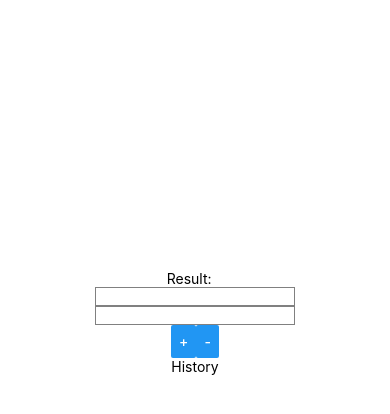
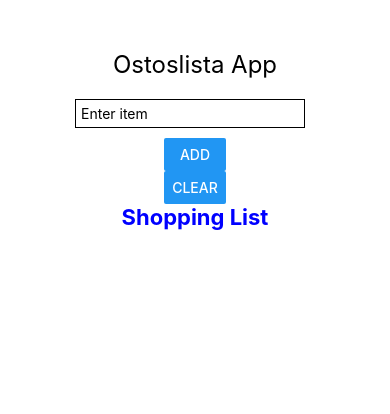
Before and after one commit to AlexKiippa/MobileProgrammingCourse, a React Native app in the folder mobileApp/: screen / in a window 390 px wide. Shown: the top 414 px of the page. Built offline with nearby package versions, Linux system fonts and the light colour scheme.

Commit message:
ostoslista tehtävä tehty

```diff
--- a/mobileApp/App.js
+++ b/mobileApp/App.js
@@ -4,6 +4,7 @@ import {FlatList, Image, Alert, Button, StyleSheet, Text, View, TextInput } from
 
 import Laskin from './components/laskin.js'
 import GuessNumber from './components/guessNumber.js'
+import Ostoslista from './components/ostoslista.js'
 
 
 export default function App() {
@@ -13,7 +14,8 @@ export default function App() {
   return (
     <View style={styles.container}>
 
-      <Laskin></Laskin>
+        <Ostoslista></Ostoslista>
+
     </View>
   );
 }
--- /dev/null
+++ b/mobileApp/components/ostoslista.js
@@ -0,0 +1,81 @@
+import React, { useState } from 'react';
+import { FlatList, Button, StyleSheet, Text, View, TextInput } from 'react-native';
+
+export default function Ostoslista() {
+    const [inputValue, setInputValue] = useState('');
+    const [listItems, setListItems] = useState([]);
+
+    const handleAddButtonClick = () => {
+      if (inputValue.trim() !== '') {
+        setListItems([...listItems, inputValue]);
+        setInputValue('');
+      }
+    };
+
+    const handleClearButtonClick = () => {
+      setListItems([]);
+    };
+
+    return (
+      <View style={styles.container}>
+        <Text style={styles.header}>Ostoslista App</Text>
+        <View style={styles.inputContainer}>
+          <TextInput
+            style={styles.input}
+            placeholder="Enter item"
+            value={inputValue}
+            onChangeText={setInputValue}
+          />
+ </View>
+        <View>
+          <Button title="Add" onPress={handleAddButtonClick} />
+          <Button title="Clear" onPress={handleClearButtonClick} />
+          </View>
+
+          <Text style={styles.lista} >Shopping List</Text>
+        <FlatList
+          style={styles.list}
+          data={listItems}
+          keyExtractor={(item, index) => index.toString()}
+          renderItem={({ item }) => <Text style={styles.listItem}>{item}</Text>}
+        />
+      </View>
+    );
+  }
+
+  const styles = StyleSheet.create({
+    container: {
+      flex: 1,
+      justifyContent: 'center',
+      alignItems: 'center',
+      marginTop: 50,
+    },
+    header: {
+      fontSize: 24,
+      marginBottom: 20,
+    },
+    lista : {
+    color: 'blue',
+    fontWeight: 'bold',
+    fontSize: 22
+    },
+    inputContainer: {
+      flexDirection: 'row',
+      alignItems: 'center',
+      marginBottom: 10,
+    },
+    input: {
+      flex: 1,
+      padding: 5,
+      marginRight: 10,
+      borderColor: 'black',
+      borderWidth: 1,
+    },
+    list: {
+      marginTop: 20,
+    },
+    listItem: {
+      fontSize: 16,
+      marginVertical: 5,
+    },
+  });
```
